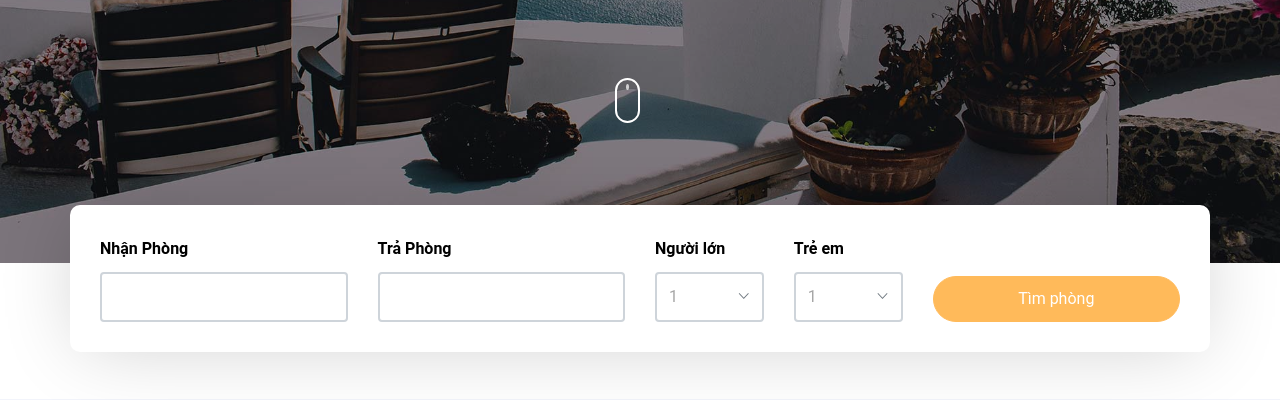
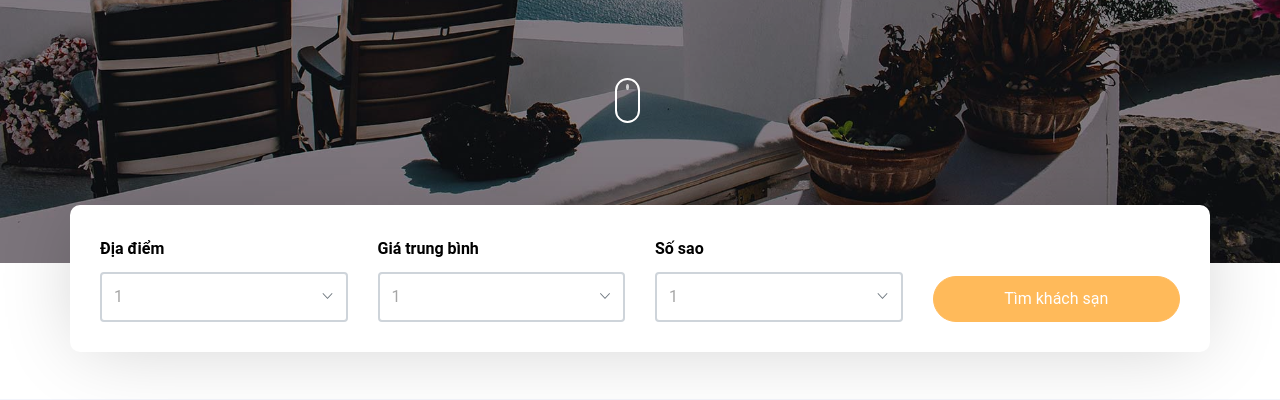
Before and after one commit to Synguyen7504/Nhom12, a PHP site: page /index.php in a window 1280 px wide. Shown: the part 537-937 px from the top of the page. Run offline with PHP 8.4, Linux system fonts and the light colour scheme; data comes from the database, SQL or seed files in the repository; some web fonts are replaced.

Commit message:
update 28/11

```diff
--- a/index.php
+++ b/index.php
@@ -79,6 +79,9 @@ if (isset($_GET['act'])) {
         case 'user':
             include 'layout/user.php';
             break;
+        case 'changepass':
+            include 'layout/change.php';
+            break;
         case 'donhang':
             include 'layout/donhang.php';
             break;
--- a/layout/product.php
+++ b/layout/product.php
@@ -44,7 +44,6 @@
           <?php
           }
           ?>
-
         </div>
         <div class="name">
           <p class="ten"><?php echo $row['tenKhachSan'] ?></p>
--- a/layout/search.php
+++ b/layout/search.php
@@ -7,23 +7,7 @@
         <form action="index.php?act=rooms" method="post">
           <div class="row">
             <div class="col-md-6 mb-3 mb-lg-0 col-lg-3">
-              <label for="checkin_date" class="font-weight-bold text-black">Nhận Phòng</label>
-              <div class="field-icon-wrap">
-                <div class="icon"><span class="icon-calendar"></span></div>
-                <input type="text" id="checkin_date" class="form-control" required>
-              </div>
-            </div>
-            <div class="col-md-6 mb-3 mb-lg-0 col-lg-3">
-              <label for="checkout_date" class="font-weight-bold text-black">Trả Phòng</label>
-              <div class="field-icon-wrap">
-                <div class="icon"><span class="icon-calendar"></span></div>
-                <input type="text" id="checkout_date" class="form-control" required>
-              </div>
-            </div>
-            <div class="col-md-6 mb-3 mb-md-0 col-lg-3">
-              <div class="row">
-                <div class="col-md-6 mb-3 mb-md-0">
-                  <label for="adults" class="font-weight-bold text-black">Người lớn</label>
+              <label for="checkin_date" class="font-weight-bold text-black">Địa điểm</label>
               <div class="field-icon-wrap">
                 <div class="icon"><span class="ion-ios-arrow-down"></span></div>
                 <select name="" id="adults" class="form-control" required>
@@ -34,11 +18,11 @@
                 </select>
               </div>
             </div>
-                <div class="col-md-6 mb-3 mb-md-0">
-                  <label for="children" class="font-weight-bold text-black">Trẻ em</label>
+            <div class="col-md-6 mb-3 mb-lg-0 col-lg-3">
+              <label for="checkin_date" class="font-weight-bold text-black">Giá trung bình</label>
               <div class="field-icon-wrap">
                 <div class="icon"><span class="ion-ios-arrow-down"></span></div>
-                    <select name="" id="children" class="form-control" required>
+                <select name="" id="adults" class="form-control" required>
                   <option value="1">1</option>
                   <option value="2">2</option>
                   <option value="3">3</option>
@@ -46,10 +30,20 @@
                 </select>
               </div>
             </div>
+            <div class="col-md-6 mb-3 mb-lg-0 col-lg-3">
+              <label for="checkin_date" class="font-weight-bold text-black">Số sao</label>
+              <div class="field-icon-wrap">
+                <div class="icon"><span class="ion-ios-arrow-down"></span></div>
+                <select name="" id="adults" class="form-control" required>
+                  <option value="1">1</option>
+                  <option value="2">2</option>
+                  <option value="3">3</option>
+                  <option value="4">4+</option>
+                </select>
               </div>
             </div>
             <div class="col-md-6 col-lg-3 align-self-end">
-              <button class="btn btn-primary btn-block text-white">Tìm phòng</button>
+              <button class="btn btn-primary btn-block text-white">Tìm khách sạn</button>
             </div>
           </div>
         </form>
--- a/layout/user.php
+++ b/layout/user.php
@@ -1,6 +1,6 @@
 <div class="container text-white py-5 text-center" data-aos="fade-up">
-    <h1 class="display-4" style="color: white;">Thông tin cá nhân</h1>
-    <p class="lead mb-0">Chỉnh sửa</p>
+    <h1 class="display-4" style="color: black;">Thông tin cá nhân</h1>
+    <p class="lead mb-0" style="color: black;">Chỉnh sửa</p>
 
 </div>
 
@@ -43,7 +43,7 @@
                             </div>
                             <div class="col-md-3" style="text-align: center; display: inline-block; margin-top: 38px; margin-left: -35px;">
                                 <div class="form-group">
-                                    <a href="changepass.html"><button type="button" class="btn btn-info btn-fill pull-right" style="background-color: #23272b; border: 0px; border-radius: 7px;">Đổi
+                                    <a href="index.php?act=changepass"><button type="button" class="btn btn-info btn-fill pull-right" style="background-color: #23272b; border: 0px; border-radius: 7px;">Đổi
                                             mật khẩu</button></a>
                                 </div>
                             </div>
```
Lines whose indentation alone changed are shown as unchanged.
